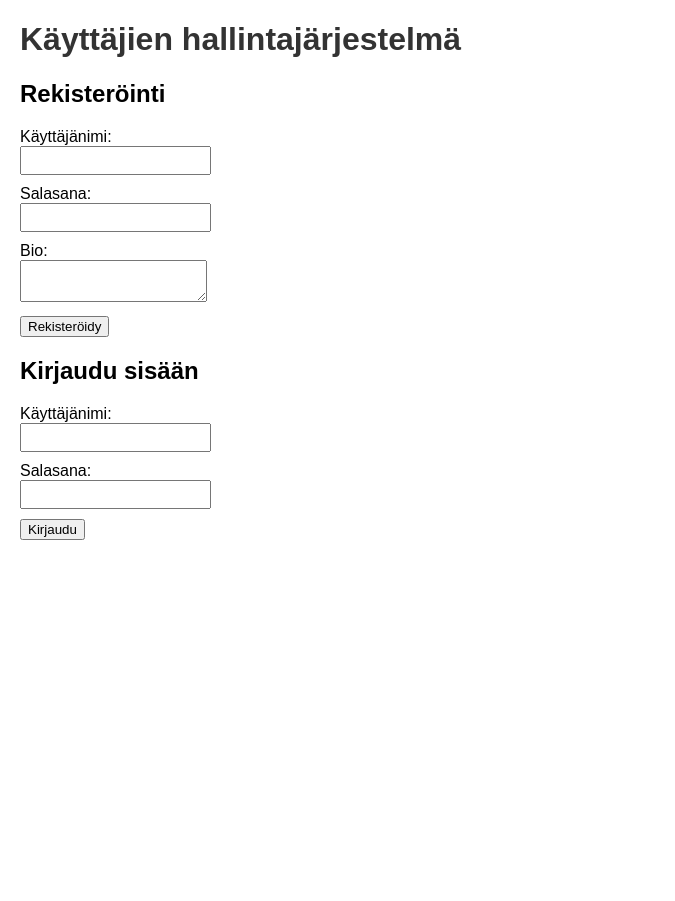
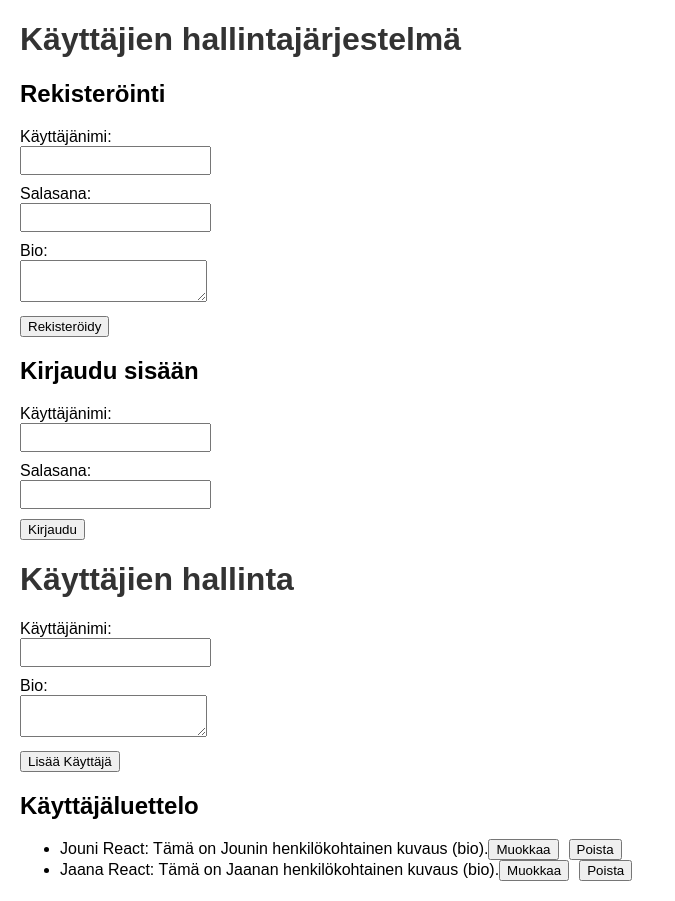
Before and after one commit to EliaSippola/kayttaja-hallinta-sovellus, a React (Create React App) app in the folder frontend/: page / in a window 1280 px wide. Shown: the whole page, without its empty margins (0-675 px from the left). Before the commit the page ends 800 px from the top, so only its background shows below. Built offline with nearby package versions, Linux system fonts and the light colour scheme.

Commit message:
Added User management, updated app.js

```diff
--- a/frontend/src/App.js
+++ b/frontend/src/App.js
@@ -3,6 +3,7 @@ import React from 'react';
 // Tuodaan kaikki komponentit sovellukseen
 import Register from './components/Register';
 import Login from './components/Login';
+import UserManagement from './components/UserManagement';
 import './App.css';
 
 // App-komponentti on sovelluksen pääkomponentti
@@ -12,8 +13,10 @@ function App() {
             <h1>Käyttäjien hallintajärjestelmä</h1>
 {/* Rekisteröintikomponentti */}
             <Register />
-{/* Kirjautumiskomponentti*/}
+{/* Kirjautumiskomponentti */}
             <Login />
+{/* Käyttäjienhallintakomponentti */}
+            <UserManagement />
         </div>
     );
 }
--- a/frontend/src/components/UserManagement.js
+++ b/frontend/src/components/UserManagement.js
@@ -0,0 +1,101 @@
+// src/components/UserManagement.js
+import React, { useState, useEffect } from 'react';
+
+// UserManagement-komponentti hoitaa käyttäjien hallinnan ja CRUD-toiminnot
+function UserManagement() {
+    // useState hook luo tilan käyttäjille ja uudelle käyttäjälle
+    const [users, setUsers] = useState([]);
+    const [newUser, setNewUser] = useState({ username: '', bio: '' });
+    const [editingUser, setEditingUser] = useState(null);
+
+// useEffect hook suorittaa koodin, kun komponentti ladataan
+    useEffect(() => {
+        // Alustava käyttäjädata (voisi olla API-kutsu lopullisessa sovelluksessa)
+        setUsers([
+            { username: 'Jouni React', bio: 'Tämä on Jounin henkilökohtainen kuvaus (bio).'},
+            { username: 'Jaana React', bio: 'Tämä on Jaanan henkilökohtainen kuvaus (bio).' }
+        ]);
+    }, []);
+
+    // handleChange-funktio päivittää tilan, kun käyttäjä muuttaa lomakkeen kenttää
+    const handleChange = (e) => {
+        setNewUser({
+            ...newUser,
+            [e.target.name]: e.target.value
+        });
+    };
+    // handleSubmit-funktio käsittelee lomakkeen lähetyksen
+    const handleSubmit = (e) => {
+        e.preventDefault();
+        if (editingUser) {
+            // Jos ollaan muokkaustilassa, päivitetään olemassa oleva käyttäjä
+            setUsers(users.map(user => (user.username === editingUser.username ? newUser : user)));
+            setEditingUser(null);
+        } else {
+            // Muussa tapauksessa lisätään uusi käyttäjä
+            setUsers([...users, newUser]);
+        }
+        // Tyhjennetään lomake
+        setNewUser({ username: '', bio: '' });
+    };
+
+// handleEdit-funktio asettaa käyttäjän muokkaustilaan
+    const handleEdit = (user) => {
+        setEditingUser(user);
+        setNewUser({ username: user.username, bio: user.bio });
+    };
+
+    // handleDelete-funktio poistaa käyttäjän listasta
+    const handleDelete = (username) => {
+        setUsers(users.filter(user => user.username !== username));
+    };
+
+    // Komponentin renderöinti
+    return (
+        <div>
+            <h1>Käyttäjien hallinta</h1>
+            {/* Lomakkeen lähetys kutsuu handleSubmit-funktiota */}
+            <form onSubmit={handleSubmit}>
+                <label>
+                    Käyttäjänimi:
+                    {/* Tekstikenttä, joka päivittää username-tilan ja estää muokkaamisen päivitystilan aikana */}
+                    <input
+                        type="text"
+                        name="username"
+                        value={newUser.username}
+                        onChange={handleChange}
+                        disabled={!!editingUser}
+                    />
+                </label>
+                <br />
+                <label>
+Bio:
+                    {/* Tekstialue, joka päivittää bio-tilan */}
+                    <textarea
+                        name="bio"
+                        value={newUser.bio}
+                        onChange={handleChange}
+                    />
+                </label>
+                <br />
+                {/* Lomakkeen lähetyspainike, joka vaihtaa tekstinsä päivitys- tai lisäystilanteen mukaan */}
+                <button type="submit">{editingUser ? 'Update User' : 'Lisää Käyttäjä'}</button>
+            </form>
+            <h2>Käyttäjäluettelo</h2>
+            {/* Käyttäjälistan renderöinti */}
+            <ul>
+                {users.map(user => (
+                    <li key={user.username}>
+                        {user.username}: {user.bio}
+                        {/* Edit-painike, joka mahdollistaa käyttäjän muokkaamisen */}
+                        <button onClick={() => handleEdit(user)}>Muokkaa</button>
+                        {/* Delete-painike, joka poistaa käyttäjän */}
+                        <button onClick={() => handleDelete(user.username)}>Poista</button>
+                    </li>
+                ))}
+            </ul>
+        </div>
+    );
+}
+
+export default UserManagement;
```
